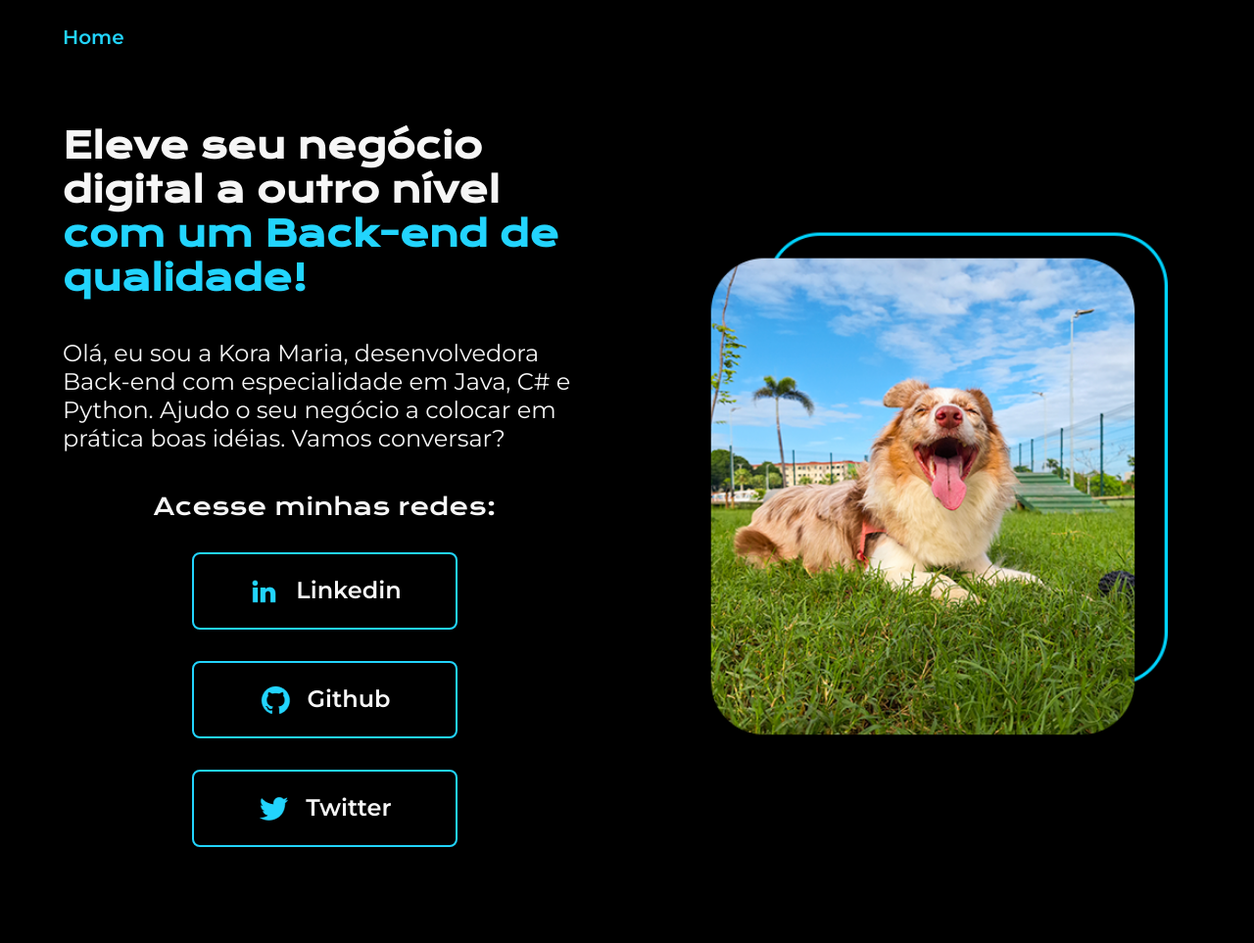
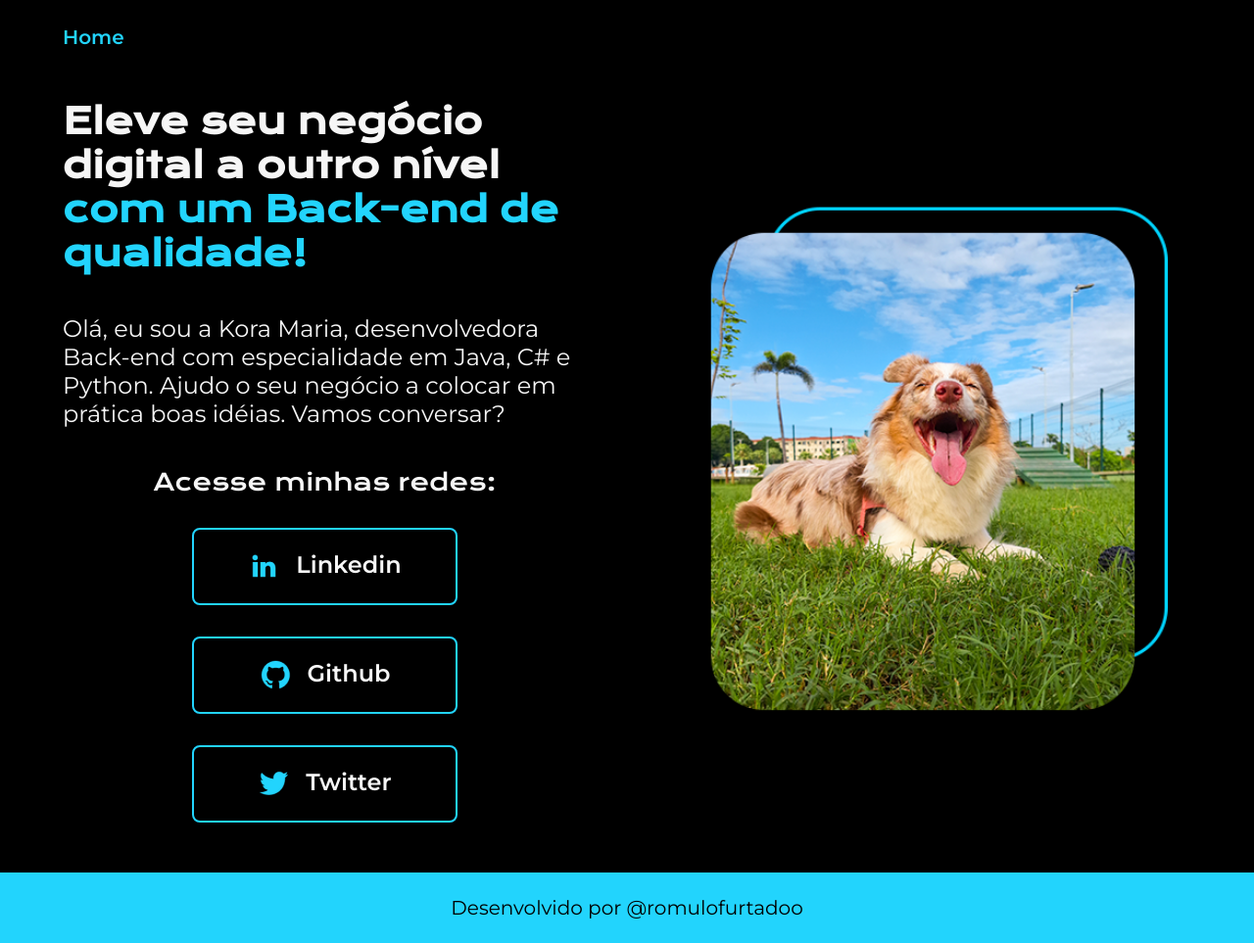
Before and after one commit to romulofh/portfolio-estatico, a plain HTML site: page index.html in a window 1280 px wide. Shown: the whole page at 98% size. Before the commit the page ends 942 px from the top, so only its background shows below. Drawn offline with nearby package versions, Linux system fonts and the light colour scheme.

Commit message:
Adicionado Rodape / Ajustando espaçamento do container

```diff
--- a/index.html
+++ b/index.html
@@ -38,6 +38,9 @@
     </section>
     <img class="imagem-conteudo" src="./Assets/kora-profile.png" alt="A mais bela">
   </main>
+  <footer class="rodape">
+    <p>Desenvolvido por @romulofurtadoo</p>
+  </footer>
 
 </body>
 </html>
--- a/styles/style.css
+++ b/styles/style.css
@@ -41,7 +41,7 @@ h1 strong {
 }
 
 .home-container {
-  padding: 6% 5%;
+  padding: 4% 5%;
   display: flex;
   align-items: center;
   justify-content: space-between;
@@ -108,6 +108,16 @@ h1 strong {
   width: 50%;
 }
 
+.rodape {
+  color: var(--cor-primaria);
+  background-color: var(--cor-terciaria);
+  padding: 24px;
+  text-align: center;
+  font-family: 'Montserrat', sans-serif;
+  font-size: 1.25rem;
+  font-weight: 400;
+}
+
 @media (max-width: 1000px) {
   .cabecalho{
     padding: 10%;
```
